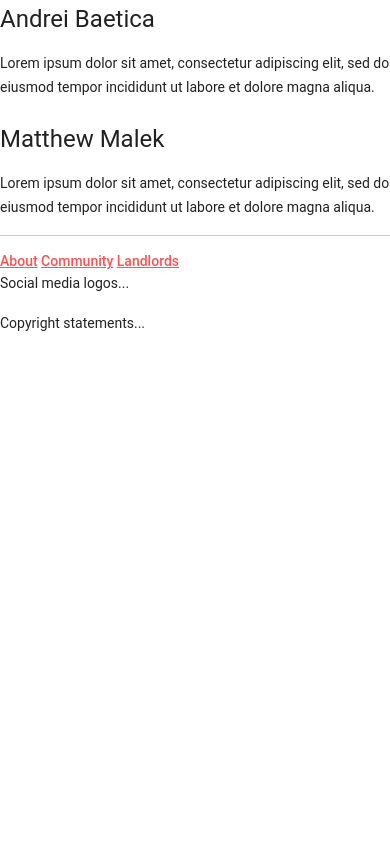
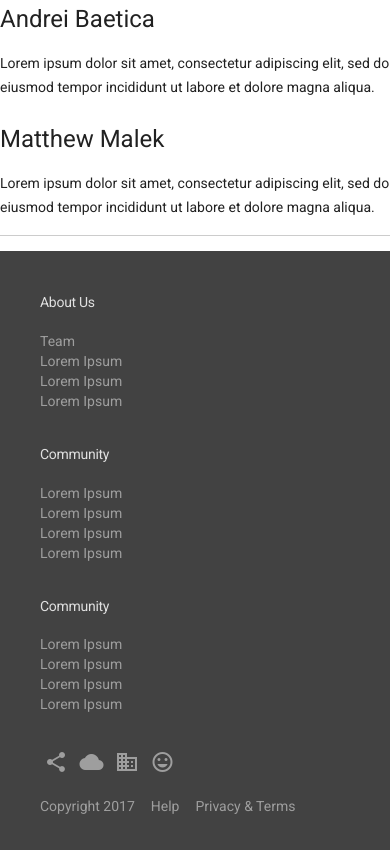
Before and after one commit to SEG2900Team6/SEG2900Team6.github.io, a plain HTML site: page about.html in a window 390 px wide. Shown: the part 826-1676 px from the top of the page. Before the commit the page ends 1161 px from the top, so only its background shows below. Drawn offline with Linux system fonts and the light colour scheme.

Commit message:
Added Styled Footer to about.html. Made about.html responsive

```diff
--- a/about.html
+++ b/about.html
@@ -4,6 +4,7 @@
 	<link rel="stylesheet" href="./css/material.min.css">
 	<script src="./js/material.min.js"></script>
 	<link rel="stylesheet" href="https://fonts.googleapis.com/icon?family=Material+Icons">
+	<link rel="stylesheet" href="https://fonts.googleapis.com/css?family=Roboto:regular,bold,italic,thin,light,bolditalic,black,medium&amp;lang=en">
 	<strong>Rate my Landlord Logo</strong>
 	<a href="https://seg2900team6.github.io/">Home</a>
 	<a href="https://seg2900team6.github.io/reviews">Reviews</a>
@@ -33,11 +34,57 @@
 		<p>Lorem ipsum dolor sit amet, consectetur adipiscing elit, sed do eiusmod tempor incididunt ut labore et dolore magna aliqua.</p>
 
 <hr>
-<footer>
-	<a href="https://seg2900team6.github.io/about">About</a></li>
-	<a href="#community">Community</a></li>
-	<a href="#Landlords">Landlords</a></li>
-	<p>Social media logos...</p>
-	<p>Copyright statements...</p></footer>
-</body>
+<footer class="mdl-mega-footer">
+		<div class="mdl-mega-footer__top-section">
+			<div class="mdl-mega-footer__drop-down-section">
+				<h1 class="mdl-mega-footer__heading">About Us</h1>
+				<ul class="mdl-mega-footer__link-list">
+					<li><a href="">Team</a></li>
+					<li><a href="">Lorem Ipsum</a></li>
+					<li><a href="">Lorem Ipsum</a></li>
+					<li><a href="">Lorem Ipsum</a></li>
+			</div>
+			<div class="mdl-mega-footer__drop-down-section">
+				<h1 class="mdl-mega-footer__heading">Community</h1>
+				<ul class="mdl-mega-footer__link-list">
+					<li><a href="">Lorem Ipsum</a></li>
+					<li><a href="">Lorem Ipsum</a></li>
+					<li><a href="">Lorem Ipsum</a></li>
+					<li><a href="">Lorem Ipsum</a></li>
+			</div>
+			<div class="mdl-mega-footer__drop-down-section">
+				<h1 class="mdl-mega-footer__heading">Community</h1>
+				<ul class="mdl-mega-footer__link-list">
+					<li><a href="">Lorem Ipsum</a></li>
+					<li><a href="">Lorem Ipsum</a></li>
+					<li><a href="">Lorem Ipsum</a></li>
+					<li><a href="">Lorem Ipsum</a></li>
+			</div>
+		</div>
+		<div class="mdl-mega-footer__middle-section">
+			<div class="mdl-mega-footer__middle-section">
+				<button class="mdl-button mdl-js-button mdl-button--icon">
+					<i class="material-icons">share</i>
+				</button>
+				<button class="mdl-button mdl-js-button mdl-button--icon">
+					<i class="material-icons">cloud</i>
+				</button>
+				<button class="mdl-button mdl-js-button mdl-button--icon">
+					<i class="material-icons">domain</i>
+				</button>
+				<button class="mdl-button mdl-js-button mdl-button--icon">
+					<i class="material-icons">mood</i>
+				</button>
+			</div>
+		</div>
+		<div class="mdl-mega-footer__bottom-section">
+			<div class="mdl-mini-footer__left-section">
+				<ul class="mdl-mini-footer__link-list">
+					<li><a href="#">Copyright 2017</a></li>
+					<li><a href="#">Help</a></li>
+					<li><a href="#">Privacy & Terms</a></li>
+				</ul>
+				</div>
+		</div>
+	</footer>
 </html>
```
